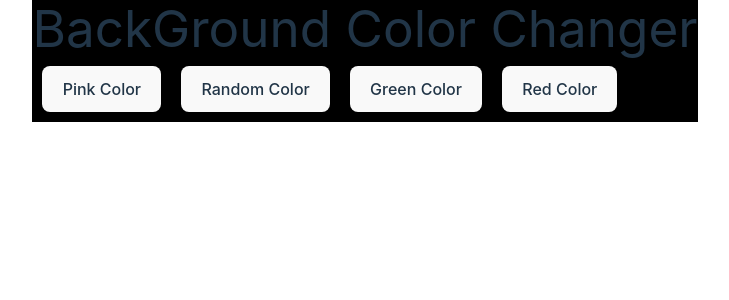
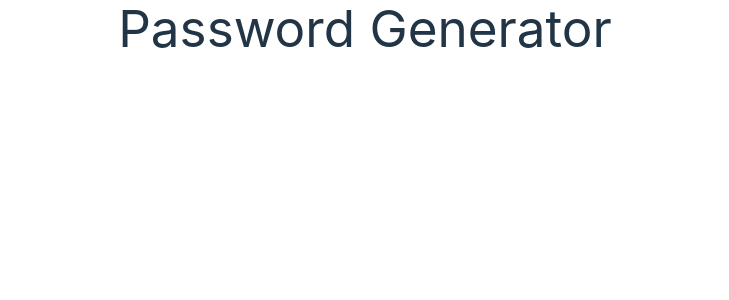
Before and after one commit to DevShoaib58/ReactPractice, a React (Vite) app: page / in a window 1280 px wide. Shown: the top 300 px of the page, without its empty margins (275-1004 px from the left). Built offline with nearby package versions, Linux system fonts and the light colour scheme.

Commit message:
Add Password Generator Component

```diff
--- a/src/App.jsx
+++ b/src/App.jsx
@@ -2,6 +2,7 @@ import BgChanger from "./Components/BgChanger";
 import BgForBox from "./Components/BgForBox";
 import Card from "./Components/Card";
 import Counter from "./Components/Counter";
+import PasswordGenerator from "./Components/PasswordGenerator";
 
 function App() {
   let someObj = {
@@ -20,7 +21,8 @@ function App() {
         <Card name="Talha" btn="Click Me" />
       </div> */}
       {/* <BgChanger /> */}
-      <BgForBox />
+      {/* <BgForBox /> */}
+      <PasswordGenerator />
     </>
   );
 }
--- /dev/null
+++ b/src/Components/PasswordGenerator.jsx
@@ -0,0 +1,15 @@
+import { useState } from "react";
+
+const PasswordGenerator = () => {
+    const [length, setLength] = useState(8)
+    const [numAllowed, setNumberAllowed] = useState(false)
+    const [charAllowed, setCharAllowed] = useState(false)
+    const [password, setPassword] = useState("")
+    return (
+        <div>
+            <h1 className=" text-lg-4xl text-center ">Password Generator</h1>
+        </div>
+    );
+};
+
+export default PasswordGenerator;
```
